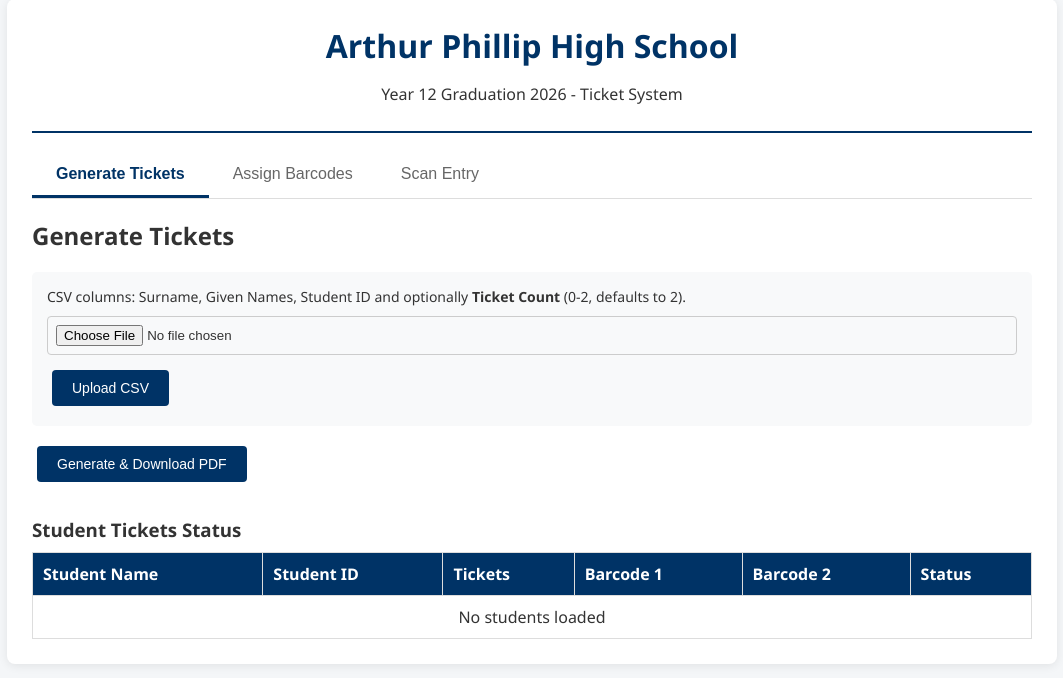
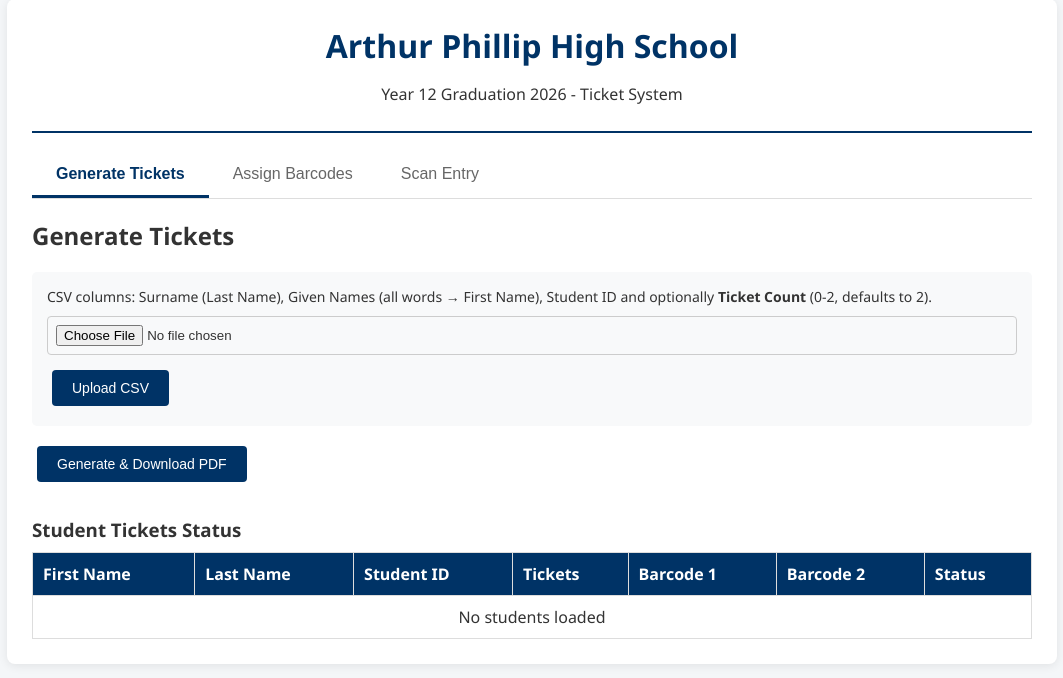
Before and after one commit to 1dvv3/Ticket_system, a Flask app: page / in a window 1280 px wide. Shown: the part 21-699 px from the top of the page, without its empty margins (108-1171 px from the left). Run offline with Flask 3, Linux system fonts and the light colour scheme; data that the repository does not hold is empty.

Commit message:
Split student names and support single-ticket lookup
Store first_name/last_name separately (splitting legacy names on the last
space), show them in all tables, and allow barcode lookup/scan to work with
a single ticket with an explicit one-ticket note.

```diff
--- a/app.py
+++ b/app.py
@@ -44,10 +44,32 @@ MAX_TICKETS = 2
 DEFAULT_TICKET_COUNT = 2
 
 
+def name_parts(student):
+    """Return (first_name, last_name); legacy records split on the last space."""
+    if student.get("first_name") is not None or student.get("last_name") is not None:
+        return student.get("first_name") or "", student.get("last_name") or ""
+    full = (student.get("name") or "").strip()
+    first, sep, last = full.rpartition(" ")
+    return (first, last) if sep else (full, "")
+
+
+def normalize_student(student):
+    """Ensure every student exposes split name fields (legacy data compatibility)."""
+    first, last = name_parts(student)
+    student["first_name"] = first
+    student["last_name"] = last
+    if not (student.get("name") or "").strip():
+        student["name"] = " ".join(part for part in (first, last) if part)
+    return student
+
+
 def load_data():
     if os.path.exists(DATA_FILE):
         with open(DATA_FILE, "r") as f:
-            return json.load(f)
+            data = json.load(f)
+        for student in data.get("students", []):
+            normalize_student(student)
+        return data
     return {"students": [], "scan_log": {}}
 
 
@@ -170,7 +192,9 @@ def load_csv():
             student_id = (row.get(id_col) or "").strip()
             if not student_id:
                 continue
-            name = f"{(row.get(given_col) or '').strip()} {(row.get(surname_col) or '').strip()}".strip()
+            first_name = (row.get(given_col) or "").strip()
+            last_name = (row.get(surname_col) or "").strip()
+            name = f"{first_name} {last_name}".strip()
             count, warning = parse_ticket_count(
                 (row.get(count_col) or "") if count_col else ""
             )
@@ -191,6 +215,8 @@ def load_csv():
             student = {
                 "id": student_id,
                 "name": name,
+                "first_name": first_name,
+                "last_name": last_name,
                 "barcode1": None,
                 "barcode2": None,
                 "ticket_count": count,
@@ -423,6 +449,8 @@ def scan_barcode():
     if not student:
         return jsonify({"valid": False, "message": "INVALID - Unknown Ticket"})
 
+    first_name, last_name = name_parts(student)
+    count = ticket_count_of(student)
     scan_log = data.get("scan_log", {})
     if barcode in scan_log:
         return jsonify(
@@ -430,6 +458,9 @@ def scan_barcode():
                 "valid": False,
                 "message": f"INVALID - Already Used at {scan_log[barcode]}",
                 "name": student["name"],
+                "first_name": first_name,
+                "last_name": last_name,
+                "ticket_count": count,
             }
         )
 
@@ -442,6 +473,9 @@ def scan_barcode():
             "valid": True,
             "message": f"VALID - Welcome, {student['name']}! (Ticket #{ticket_num})",
             "name": student["name"],
+            "first_name": first_name,
+            "last_name": last_name,
+            "ticket_count": count,
         }
     )
 
@@ -449,36 +483,34 @@ def scan_barcode():
 @app.route("/api/lookup_barcodes", methods=["POST"])
 def lookup_barcodes():
     req = request.json
-    barcode1 = req.get("barcode1", "").strip()
-    barcode2 = req.get("barcode2", "").strip()
+    barcode1 = (req.get("barcode1") or "").strip()
+    barcode2 = (req.get("barcode2") or "").strip()
+    if not barcode1 and not barcode2:
+        return jsonify({"error": "Please scan at least one ticket"}), 400
     data = load_data()
 
     result = {"barcode1": None, "barcode2": None, "error": None}
 
-    student1 = None
-    student2 = None
-
-    for stu in data["students"]:
-        if barcode1 in barcodes_of(stu):
-            student1 = stu
-            result["barcode1"] = {
-                "name": stu["name"],
-                "student_id": stu["id"],
-                "barcode": barcode1,
-                "ticket_num": barcodes_of(stu).index(barcode1) + 1,
-            }
-        if barcode2 in barcodes_of(stu):
-            student2 = stu
-            result["barcode2"] = {
-                "name": stu["name"],
-                "student_id": stu["id"],
-                "barcode": barcode2,
-                "ticket_num": barcodes_of(stu).index(barcode2) + 1,
-            }
+    for key, barcode in (("barcode1", barcode1), ("barcode2", barcode2)):
+        if not barcode:
+            continue
+        student, ticket_num = find_student_by_barcode(data, barcode)
+        if student is None:
+            continue
+        first_name, last_name = name_parts(student)
+        result[key] = {
+            "name": student["name"],
+            "first_name": first_name,
+            "last_name": last_name,
+            "student_id": student["id"],
+            "barcode": barcode,
+            "ticket_num": ticket_num,
+            "ticket_count": ticket_count_of(student),
+        }
 
     # Check if both barcodes belong to the same student
     if result["barcode1"] and result["barcode2"]:
-        if student1["id"] != student2["id"]:
+        if result["barcode1"]["student_id"] != result["barcode2"]["student_id"]:
             result["error"] = (
                 "Wrong pair of tickets - barcodes belong to different students"
             )
--- a/templates/index.html
+++ b/templates/index.html
@@ -61,7 +61,7 @@
         <h2 class="no-print">Generate Tickets</h2>
         <div class="no-print" style="background: #f8f9fa; padding: 15px; border-radius: 5px; margin-bottom: 15px;">
             <p style="margin:0 0 10px 0; font-size:14px;">
-                CSV columns: Surname, Given Names, Student ID and optionally <strong>Ticket Count</strong> (0-2, defaults to 2).
+                CSV columns: Surname (Last Name), Given Names (all words → First Name), Student ID and optionally <strong>Ticket Count</strong> (0-2, defaults to 2).
             </p>
             <input type="file" id="csvInput" accept=".csv">
             <button class="action-btn" onclick="uploadCSV()">Upload CSV</button>
@@ -75,7 +75,8 @@
             <table id="studentTable">
                 <thead>
                     <tr>
-                        <th>Student Name</th>
+                        <th>First Name</th>
+                        <th>Last Name</th>
                         <th>Student ID</th>
                         <th>Tickets</th>
                         <th>Barcode 1</th>
@@ -123,14 +124,15 @@
             const tbody = document.getElementById('studentTableBody');
             tbody.innerHTML = '';
             if (data.students.length === 0) {
-                tbody.innerHTML = '<tr><td colspan="6" style="text-align:center;">No students loaded</td></tr>';
+                tbody.innerHTML = '<tr><td colspan="7" style="text-align:center;">No students loaded</td></tr>';
                 return;
             }
             data.students.forEach(s => {
                 const tr = document.createElement('tr');
                 const count = s.ticket_count === undefined ? 2 : s.ticket_count;
                 tr.innerHTML = `
-                    <td>${s.name}</td>
+                    <td>${s.first_name || ''}</td>
+                    <td>${s.last_name || ''}</td>
                     <td>${s.id}</td>
                     <td>
                         <select onchange="updateTicketCount('${s.id.replace(/'/g, "\\'")}', this.value)" title="Number of tickets">
@@ -188,10 +190,13 @@
     function handleLookupScan(e, nextInputId) {
         if (e.key !== 'Enter') return;
         e.preventDefault();
-        if (!e.target.value.trim()) return;
-
         if (nextInputId) {
-            document.getElementById(nextInputId).focus();
+            if (e.target.value.trim()) {
+                document.getElementById(nextInputId).focus();
+                return;
+            }
+            // Empty second field: submit the single scanned ticket.
+            lookupBarcodes();
             return;
         }
 
@@ -201,7 +206,7 @@
     function lookupBarcodes() {
         const code1 = document.getElementById('lookupInput1').value.trim();
         const code2 = document.getElementById('lookupInput2').value.trim();
-        if (!code1 || !code2) return alert('Please scan both tickets');
+        if (!code1 && !code2) return alert('Please scan at least one ticket');
         fetch('/api/lookup_barcodes', {
             method: 'POST',
             headers: {'Content-Type': 'application/json'},
@@ -220,29 +225,33 @@
 
             html += '<table style="width:100%; border-collapse: collapse;">';
             html += '<tr><th style="background:#003366;color:white;padding:10px;border:1px solid #ddd;">Ticket</th>';
-            html += '<th style="background:#003366;color:white;padding:10px;border:1px solid #ddd;">Student Name</th>';
+            html += '<th style="background:#003366;color:white;padding:10px;border:1px solid #ddd;">First Name</th>';
+            html += '<th style="background:#003366;color:white;padding:10px;border:1px solid #ddd;">Last Name</th>';
             html += '<th style="background:#003366;color:white;padding:10px;border:1px solid #ddd;">Student ID</th>';
             html += '<th style="background:#003366;color:white;padding:10px;border:1px solid #ddd;">Barcode</th>';
             html += '<th style="background:#003366;color:white;padding:10px;border:1px solid #ddd;">Ticket #</th></tr>';
 
             ['barcode1', 'barcode2'].forEach((key, idx) => {
+                const scanned = key === 'barcode1' ? code1 : code2;
                 const info = data[key];
                 if (info) {
                     const rowStyle = data.error ? 'padding:10px;border:1px solid #ddd;background:#fff3cd;' : 'padding:10px;border:1px solid #ddd;';
+                    const note = info.ticket_count === 1 ? ' <span style="color:#856404;">(Only 1 ticket assigned)</span>' : '';
                     html += `<tr>
                         <td style="${rowStyle}">Ticket ${idx+1}</td>
-                        <td style="${rowStyle}">${info.name}</td>
+                        <td style="${rowStyle}">${info.first_name || ''}</td>
+                        <td style="${rowStyle}">${info.last_name || ''}</td>
                         <td style="${rowStyle}">${info.student_id}</td>
                         <td style="${rowStyle}">${info.barcode}</td>
-                        <td style="${rowStyle}">${info.ticket_num}</td>
+                        <td style="${rowStyle}">${info.ticket_num}${note}</td>
                     </tr>`;
-                } else {
-                    const scanned = idx === 0 ? code1 : code2;
+                } else if (scanned) {
                     html += `<tr>
                         <td style="padding:10px;border:1px solid #ddd;">Ticket ${idx+1}</td>
-                        <td colspan="4" style="padding:10px;border:1px solid #ddd;color:#dc3545;font-weight:bold;">No match found for: ${scanned}</td>
+                        <td colspan="5" style="padding:10px;border:1px solid #ddd;color:#dc3545;font-weight:bold;">No match found for: ${scanned}</td>
                     </tr>`;
                 }
+                // An empty scan field produces no row at all.
             });
             html += '</table>';
             div.innerHTML = html;
@@ -264,7 +273,13 @@
         }).then(res => res.json()).then(data => {
             const div = document.getElementById('scan-result');
             div.className = data.valid ? 'valid' : 'invalid';
-            div.innerHTML = `${data.message}<br>${data.name ? 'Student: ' + data.name : ''}`;
+            const studentName = data.first_name !== undefined
+                ? [data.first_name, data.last_name].filter(Boolean).join(' ')
+                : (data.name || '');
+            const ticketNote = data.ticket_count === 1
+                ? '<br><span style="font-size:14px;">This student has only 1 ticket assigned</span>'
+                : '';
+            div.innerHTML = `${data.message}<br>${studentName ? 'Student: ' + studentName : ''}${ticketNote}`;
             document.getElementById('scanInput').value = '';
             document.getElementById('scanInput').focus();
         }).catch(err => alert('Error: ' + err));
```
